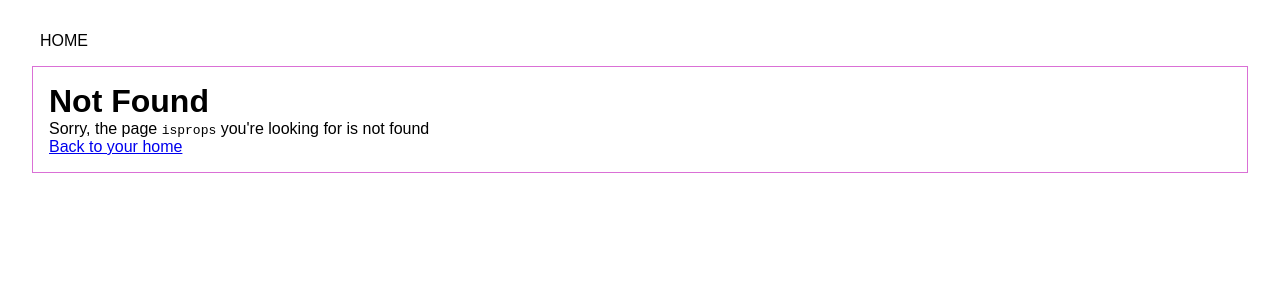
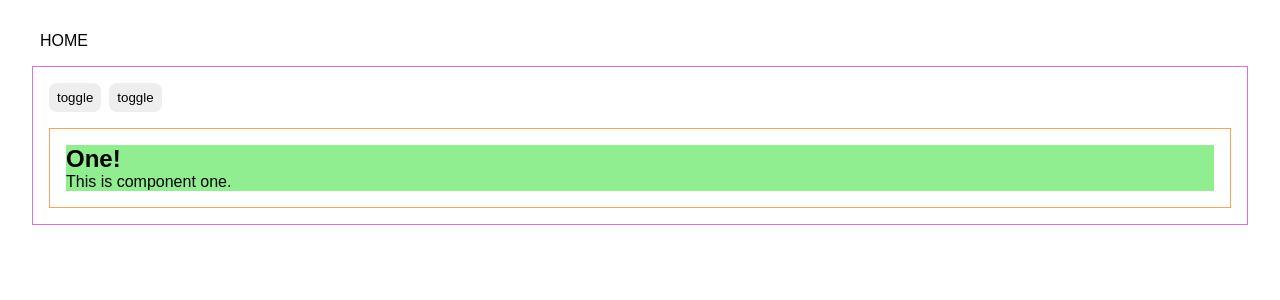
Before and after one commit to sapjil/vue, a Vue app: page /#/isprops in a window 1280 px wide. Before the commit this address had no page. Shown: the top 300 px of the page. Built offline with nearby package versions, Linux system fonts and the light colour scheme.

Commit message:
is props 추가
- :is props를 사용한 tab 샘플 추가

```diff
--- /dev/null
+++ b/src/components/isParts/CompOne.vue
@@ -0,0 +1,14 @@
+<template>
+  <div>
+    <h2>One!</h2>
+    <p>This is component one.</p>
+  </div>
+</template>
+
+<script></script>
+
+<style scoped>
+div {
+  background-color: lightgreen;
+}
+</style>
--- /dev/null
+++ b/src/components/isParts/CompTwo.vue
@@ -0,0 +1,14 @@
+<template>
+  <div>
+    <h2>Two!</h2>
+    <p>This is component two.</p>
+  </div>
+</template>
+
+<script></script>
+
+<style scoped>
+div {
+  background-color: lightpink;
+}
+</style>
--- a/src/router/index.js
+++ b/src/router/index.js
@@ -14,6 +14,7 @@ import BookDetail from "@/components/Book/BookDetail.vue";
 import NotFound from "../views/NotFound.vue";
 import DataBind from "../views/DataBind.vue";
 import TooltipComp from "@/views/TooltipComp.vue";
+import IsComp from "@/views/isComp.vue";
 
 const routes = [
   {
@@ -79,6 +80,11 @@ const routes = [
     component: BookList,
   },
   {
+    path: "/isprops",
+    name: "isprops",
+    component: IsComp,
+  },
+  {
     path: "/book/:id",
     name: "book",
     component: BookDetail,
--- a/src/views/HomeView.vue
+++ b/src/views/HomeView.vue
@@ -10,6 +10,9 @@
       <li><router-link class="menu" to="/carousel">carousel</router-link></li>
       <li><router-link class="menu" to="/router">router</router-link></li>
       <li><router-link class="menu" to="/tooltip">tooltip</router-link></li>
+      <li>
+        <router-link class="menu" to="/isprops">isprops(tab)</router-link>
+      </li>
       <li><router-link class="menu" to="/databind">databind</router-link></li>
     </ul>
   </div>
--- /dev/null
+++ b/src/views/isComp.vue
@@ -0,0 +1,46 @@
+<template>
+  <div>
+    <div class="btn-group">
+      <button
+        @click="current = tab"
+        v-for="(_, tab) in tabs"
+        :key="tab"
+        :class="['btn', { active: current === tab }]"
+      >
+        toggle
+      </button>
+    </div>
+    <div class="is-wrap">
+      <component :is="tabs[current]"></component>
+    </div>
+  </div>
+</template>
+
+<script setup>
+import { ref } from "vue";
+
+import CompOne from "@/components/isParts/CompOne.vue";
+import CompTwo from "@/components/isParts/CompTwo.vue";
+
+const current = ref("CompOne");
+
+const tabs = {
+  CompOne,
+  CompTwo,
+};
+</script>
+
+<style lang="scss" scoped>
+.btn-group {
+  display: flex;
+  padding-bottom: 1rem;
+  gap: 0.5rem;
+  button {
+    flex: 0 0 auto;
+  }
+}
+.is-wrap {
+  border: 1px solid sandybrown;
+  padding: 1rem;
+}
+</style>
```
